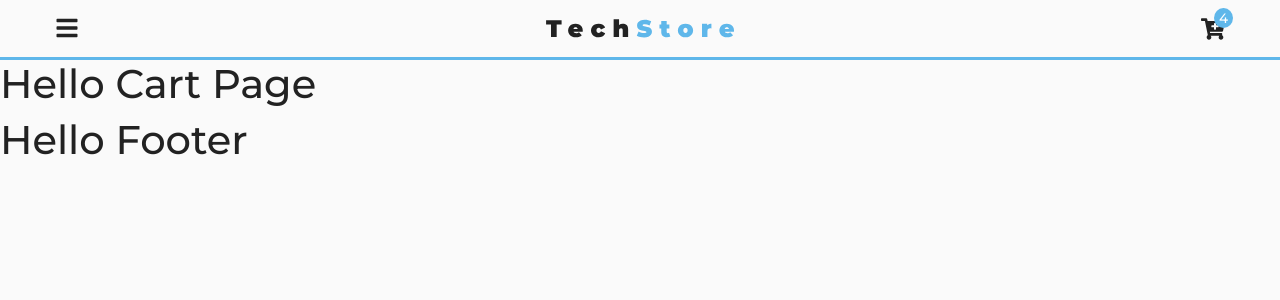
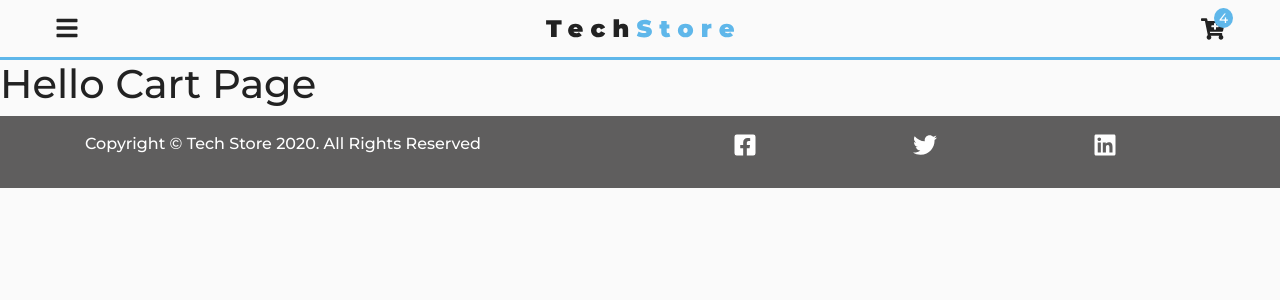
Before and after one commit to yadav02/react-teach-store, a React (Create React App) app: page /cart in a window 1280 px wide. Shown: the top 300 px of the page. Built offline with nearby package versions, Linux system fonts and the light colour scheme.

Commit message:
initial commit

```diff
--- a/src/App.css
+++ b/src/App.css
@@ -45,5 +45,7 @@ body{
   color: var(--primaryColor);
   outline-color:var(--darkGrey) ;
 
-
 }
+body{
+  overflow-x: hidden !important;
+}
--- a/src/components/Footer.js
+++ b/src/components/Footer.js
@@ -1,9 +1,46 @@
-import React from 'react'
+import React from "react";
+import styled from "styled-components";
+import { ProductConsumer } from "../context";
 
 export default function Footer() {
-    return (
-        <>
-          <h1>Hello Footer</h1>
-        </>
-    )
+  return (
+    <ProductConsumer>
+      {value => {
+        return (
+          <FooterWrapper>
+           <div className="container py-3">
+             <div className="row">
+                <div className="col-md-6">
+                  <p className="text-capitalize">
+                    copyright &copy; tech store {new Date().getFullYear()}. all
+                    rights reserved{" "}
+                  </p>
+        </div>   <div className="col-md-6 d-flex justify-content-around">
+                  {value.socialIcons.map(item => (
+                    <a href={item.url} key={item.id}>
+                      {item.icon}
+                    </a>
+                  ))}
+                  </div>
+              </div>
+            </div>
+          </FooterWrapper>
+        );
+      }}
+    </ProductConsumer>
+  );
 }
+
+const FooterWrapper = styled.footer`
+  background: var(--darkGrey);
+  color: var(--mainWhite);
+  .icon {
+    font-size: 1.5rem;
+    color: var(--mainWhite);
+    transition: var(--mainTranstion);
+  }
+  .icon:hover {
+    color: var(--primaryColor);
+    cursor: pointer;
+  }
+`;
--- a/src/context/context.js
+++ b/src/context/context.js
@@ -1,5 +1,6 @@
 import React, { Component } from 'react';
 import {linkData} from './linkData'
+import {socialData} from './socialData'
 
 const ProductContext = React.createContext();
 
@@ -12,6 +13,7 @@ class ProductProvider extends Component {
         cartOpen: false,
         cartItems: 4,
         links: linkData,
+        socialIcons: socialData,
         cart: []
     }
 
--- /dev/null
+++ b/src/context/socialData.js
@@ -0,0 +1,20 @@
+import React from 'react';
+import {FaFacebookSquare, FaTwitter, FaLinkedin} from 'react-icons/fa';
+
+export const socialData = [
+    {
+        id: 1,
+        icon: <FaFacebookSquare className="icon"/>,
+        url: 'https://www.facebook.com'
+    },
+    {
+        id: 2,
+        icon: <FaTwitter className="icon"/>,
+        url: 'https://www.twitter.com'
+    },
+    {
+        id: 3,
+        icon: <FaLinkedin className="icon"/>,
+        url: 'https://www.linkedin.com'
+    }
+]
```
Also changed, not shown: src/pages/ContactPage.js (+4 -4 lines), src/components/ContactPage/Contact.js (line endings or trailing spaces).
